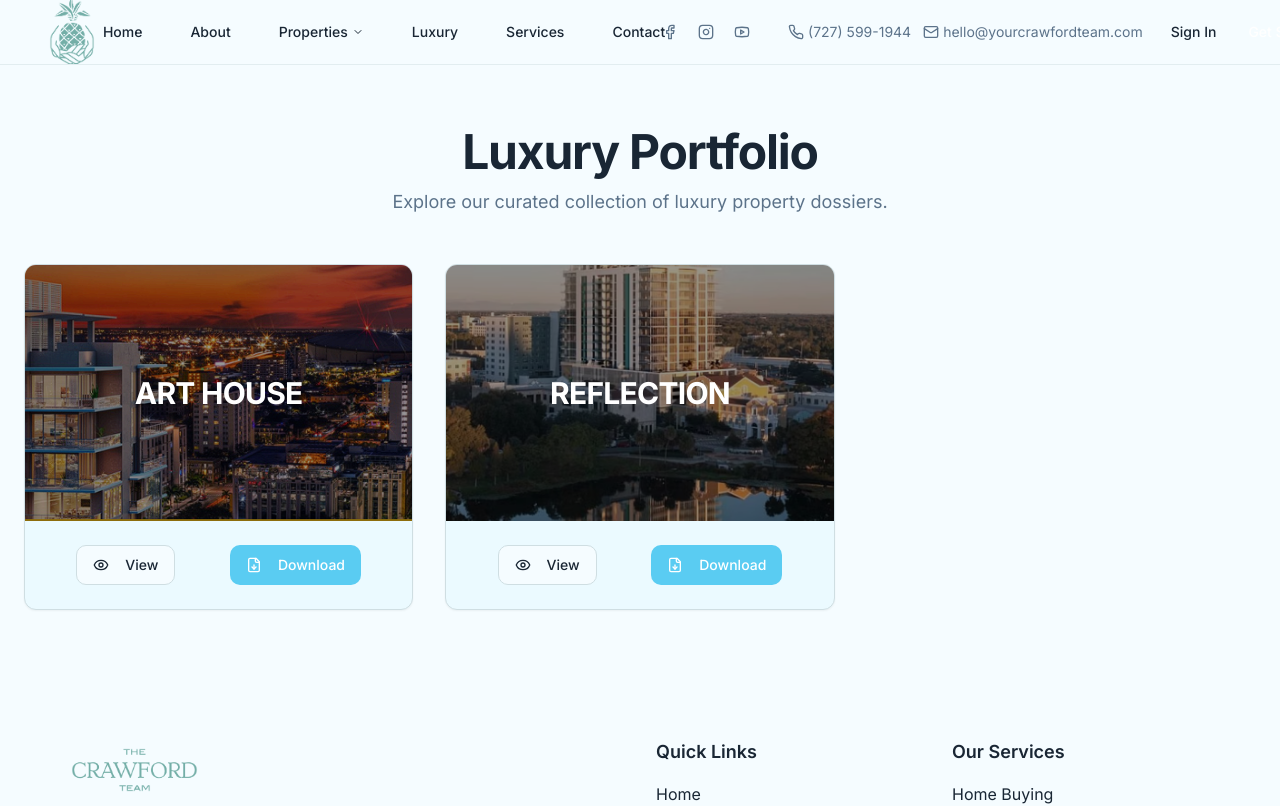
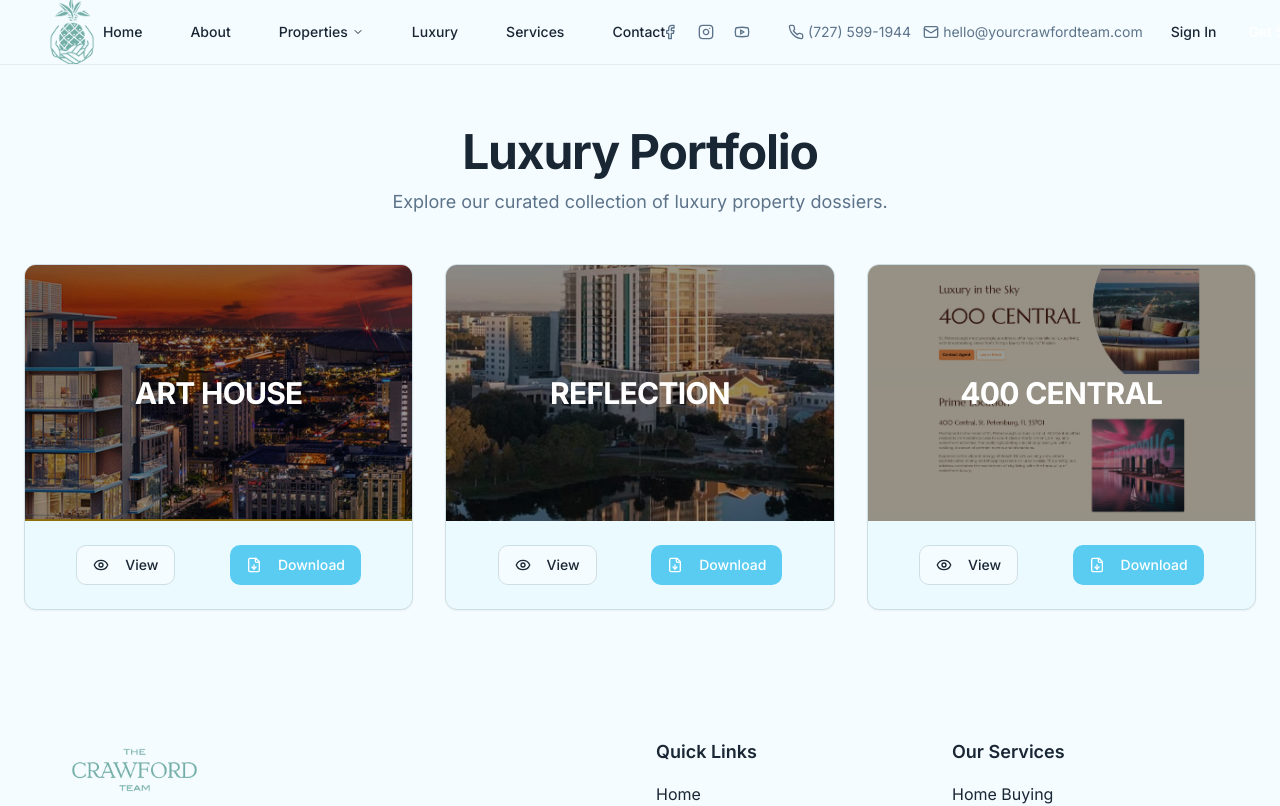
Before and after one commit to cyberdreadx/crawford-revamp-project, a React (Vite) app: page /luxury in a window 1280 px wide. Shown: the top 806 px of the page. Built offline with nearby package versions, Linux system fonts and the light colour scheme; a web font is replaced by a local one.

Commit message:
Add Reflection dossier

```diff
--- a/src/pages/LuxuryProperties.tsx
+++ b/src/pages/LuxuryProperties.tsx
@@ -12,7 +12,12 @@ const dossiers = [{
   title: "REFLECTION",
   image: "/lovable-uploads/reflection-dossier-cover-2.png",
   pdf: "https://reflection-luxury-living-j1rkof1.gamma.site/",
-  downloadPdf: "/dossiers/Reflection.pdf" // Update this path when PDF is available
+  downloadPdf: "/dossiers/Reflection.pdf"
+}, {
+  title: "400 CENTRAL",
+  image: "/lovable-uploads/400-central-dossier-cover.png",
+  pdf: "https://luxuryinthesky-iovagxi.gamma.site/",
+  downloadPdf: "/dossiers/400_Central.pdf" // Update this path when PDF is available
 }
 // Add more dossiers here
 ];
```
Also changed, not shown: public/lovable-uploads/400-central-dossier-cover.png (added).
